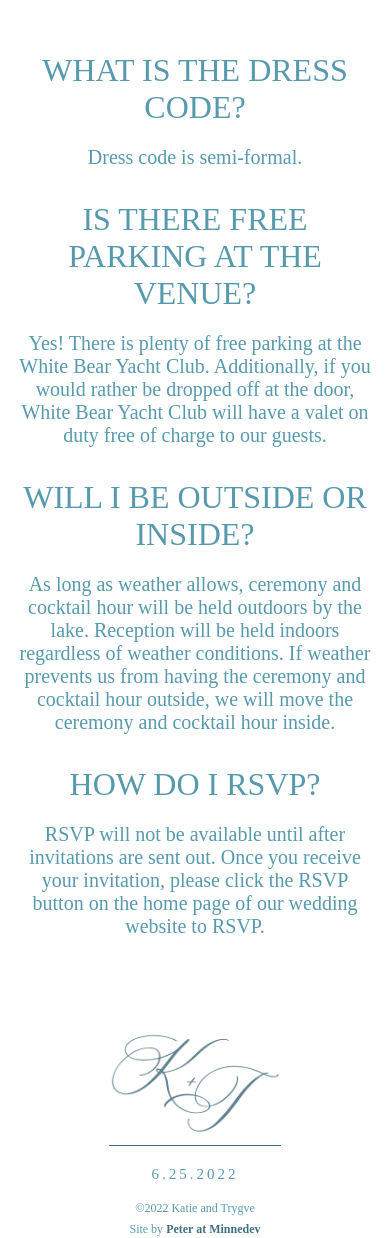
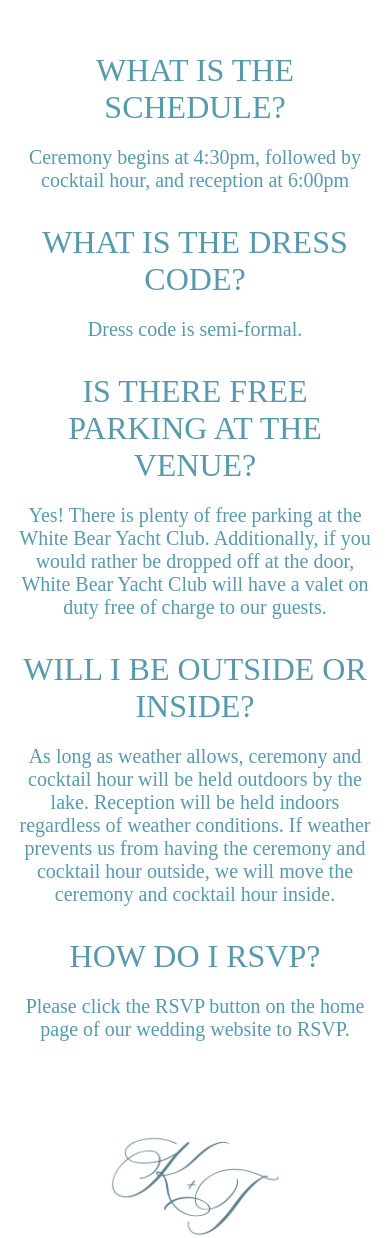
Before and after one commit to peirvine/Katie-and-Trygve, a React (Create React App) app: page /registry in a window 390 px wide. Shown: the part 2892-4130 px from the top of the page. Built offline with nearby package versions, Linux system fonts and the light colour scheme; grey boxes are pictures that could not be loaded.

Commit message:
RSV and Q+A

```diff
--- a/src/compnents/faq/questions.jsx
+++ b/src/compnents/faq/questions.jsx
@@ -1,4 +1,8 @@
 export const questions = [
+  {
+    question: 'WHAT IS THE SCHEDULE?',
+    answer: 'Ceremony begins at 4:30pm, followed by cocktail hour, and reception at 6:00pm',
+  },
   {
     question: 'WHAT IS THE DRESS CODE?',
     answer: 'Dress code is semi-formal.',
@@ -13,6 +17,6 @@ export const questions = [
   },
   {
     question: 'HOW DO I RSVP?',
-    answer: 'RSVP will not be available until after invitations are sent out. Once you receive your invitation, please click the RSVP button on the home page of our wedding website to RSVP.',
+    answer: 'Please click the RSVP button on the home page of our wedding website to RSVP.',
   }
 ]
--- a/src/compnents/nav/Nav.jsx
+++ b/src/compnents/nav/Nav.jsx
@@ -92,6 +92,10 @@ export default function Nav() {
               Q & A
             </Link>
           </li>
+          <li>
+            {/* <NavLink exact to="#location" className={(navData) => navData.isActive ? "active" : "" } onClick={() => setNavOpen(!navOpen)}>Location</NavLink> */}
+            <a href="https://katieandtrygve.anrsvp.com/#home" target="_BLANK" rel="noreferrer" onClick={() => setNavOpen(false)}>RSVP</a>
+          </li>
           {/* <li>
             <NavLink exact to="/wedding-party" className={(navData) => navData.isActive ? "active" : "" } onClick={() => setNavOpen(!navOpen)}>Wedding Party</NavLink>
           </li> */}
--- a/src/compnents/nav/Nav.scss
+++ b/src/compnents/nav/Nav.scss
@@ -149,7 +149,7 @@
     nav {
       // transform: translateY(-150%);
       overflow: hidden;
-      margin-top: -200px;
+      margin-top: -250px;
       opacity: 0;
     }
   }
```
